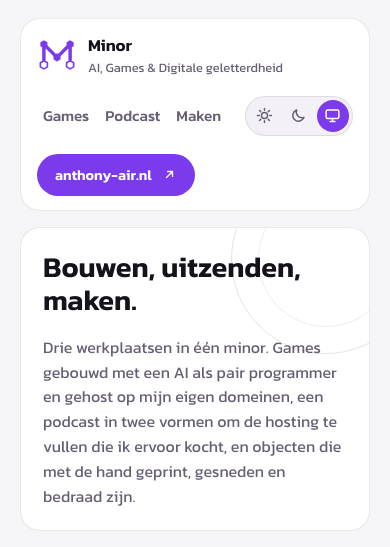
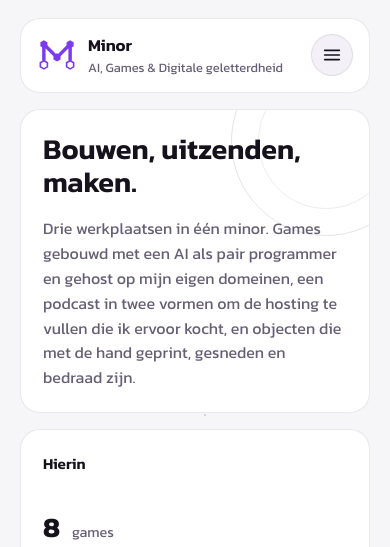
Before and after one commit to Anthony-AIR-03/minor, a PHP site: page / in a window 390 px wide. Shown: the top 547 px of the page. Run offline with PHP 8.4, Linux system fonts and the light colour scheme.

Commit message:
Add a hamburger menu to the top bar on phone and tablet widths
At 860px and below the nav links, theme switch and CTA fold behind a menu
button that sits on the logo's row. It opens inside the top bar, closes on a
link tap, outside tap, Esc or widening the screen, and its icon turns into a
centred X. Built in site.js, so every page with the top bar gets it and the
links stay visible without JS.

Co-Authored-By: Claude Opus 5.5 <noreply@anthropic.com>

```diff
--- a/site.js
+++ b/site.js
@@ -73,6 +73,56 @@
     sync();
   }
 
+  /* ---------- the phone menu (hamburger) ---------- */
+  // On narrow screens the CSS hides the links, theme switch and CTA behind this button.
+  // Without JS the .has-menu class is never set, so everything stays visible.
+  const MENU_ICON = '<svg viewBox="0 0 24 24" fill="none" aria-hidden="true"><path class="menu-bar menu-bar--top" d="M4 7h16" /><path class="menu-bar menu-bar--mid" d="M4 12h16" /><path class="menu-bar menu-bar--bot" d="M4 17h16" /></svg>';
+
+  function buildMenu() {
+    const bar = document.querySelector(".topbar");
+    const nav = bar && bar.querySelector(".topnav");
+    if (!nav || bar.querySelector(".menu-toggle")) return;
+    nav.id ||= "site-menu";
+
+    const toggle = document.createElement("button");
+    toggle.type = "button";
+    toggle.className = "menu-toggle";
+    toggle.setAttribute("aria-controls", nav.id);
+    toggle.innerHTML = MENU_ICON;
+    bar.querySelector(".brand").after(toggle);
+    bar.classList.add("has-menu");
+
+    const setOpen = (open) => {
+      bar.classList.toggle("is-open", open);
+      toggle.setAttribute("aria-expanded", String(open));
+      toggle.setAttribute("aria-label", open ? "Menu sluiten" : "Menu openen");
+    };
+    setOpen(false);
+
+    toggle.addEventListener("click", () => setOpen(!bar.classList.contains("is-open")));
+    // A link to a section on the same page doesn't navigate away, so close the menu ourselves.
+    nav.addEventListener("click", (e) => {
+      if (e.target.closest("a")) setOpen(false);
+    });
+    document.addEventListener("keydown", (e) => {
+      if (e.key === "Escape" && bar.classList.contains("is-open")) {
+        setOpen(false);
+        toggle.focus();
+      }
+    });
+    document.addEventListener("click", (e) => {
+      if (bar.classList.contains("is-open") && !bar.contains(e.target)) setOpen(false);
+    });
+    window.matchMedia("(min-width: 861px)").addEventListener("change", (e) => {
+      if (e.matches) setOpen(false);
+    });
+  }
+
+  function buildTopbar() {
+    buildSwitch();
+    buildMenu();
+  }
+
   // Follow a change made in another tab.
   window.addEventListener("storage", (e) => {
     if (e.key !== KEY) return;
@@ -80,6 +130,6 @@
     syncSwitch();
   });
 
-  if (document.readyState === "loading") document.addEventListener("DOMContentLoaded", buildSwitch);
-  else buildSwitch();
+  if (document.readyState === "loading") document.addEventListener("DOMContentLoaded", buildTopbar);
+  else buildTopbar();
 })();
--- a/style.css
+++ b/style.css
@@ -231,6 +231,82 @@ p {
 .pill-cta svg {
   width: 15px;
   height: 15px;
+}
+
+/* the phone menu (built by site.js): hidden on wide screens */
+.menu-toggle {
+  display: none;
+  place-items: center;
+  width: 42px;
+  height: 42px;
+  padding: 0;
+  border: 1px solid var(--border);
+  border-radius: 50%;
+  background: var(--surface-2);
+  color: var(--ink);
+  cursor: pointer;
+}
+.menu-toggle svg {
+  width: 22px;
+  height: 22px;
+}
+.menu-bar {
+  stroke: currentColor;
+  stroke-width: 1.8;
+  stroke-linecap: round;
+  transform-origin: 12px 12px;
+  transition: transform 0.2s ease, opacity 0.2s ease;
+}
+.is-open .menu-bar--top {
+  transform: rotate(45deg) translateY(5px);
+}
+.is-open .menu-bar--mid {
+  opacity: 0;
+}
+.is-open .menu-bar--bot {
+  transform: rotate(-45deg) translateY(-5px);
+}
+
+@media (max-width: 860px) {
+  .topbar.has-menu {
+    gap: 12px;
+  }
+  /* keep the button on the logo's row: the brand shrinks (its subtitle wraps) instead */
+  .topbar.has-menu .brand {
+    flex: 1 1 0;
+    min-width: 0;
+  }
+  .topbar.has-menu .menu-toggle {
+    display: grid;
+    flex-shrink: 0;
+  }
+  .topbar.has-menu .topnav,
+  .topbar.has-menu .theme-switch,
+  .topbar.has-menu .pill-cta {
+    display: none;
+  }
+  .topbar.has-menu.is-open .topnav {
+    display: flex;
+    flex-direction: column;
+    gap: 2px;
+    order: 3;
+    width: 100%;
+    margin: 0;
+    padding-top: 12px;
+    border-top: 1px solid var(--border);
+  }
+  .topbar.has-menu.is-open .topnav a {
+    padding: 10px 4px;
+    font-size: 1.05rem;
+  }
+  .topbar.has-menu.is-open .topnav a[aria-current="page"] {
+    color: var(--ink);
+  }
+  .topbar.has-menu.is-open .theme-switch,
+  .topbar.has-menu.is-open .pill-cta {
+    display: inline-flex;
+    order: 4;
+  }
 }
 
 /* ---------- bento ---------- */
```
